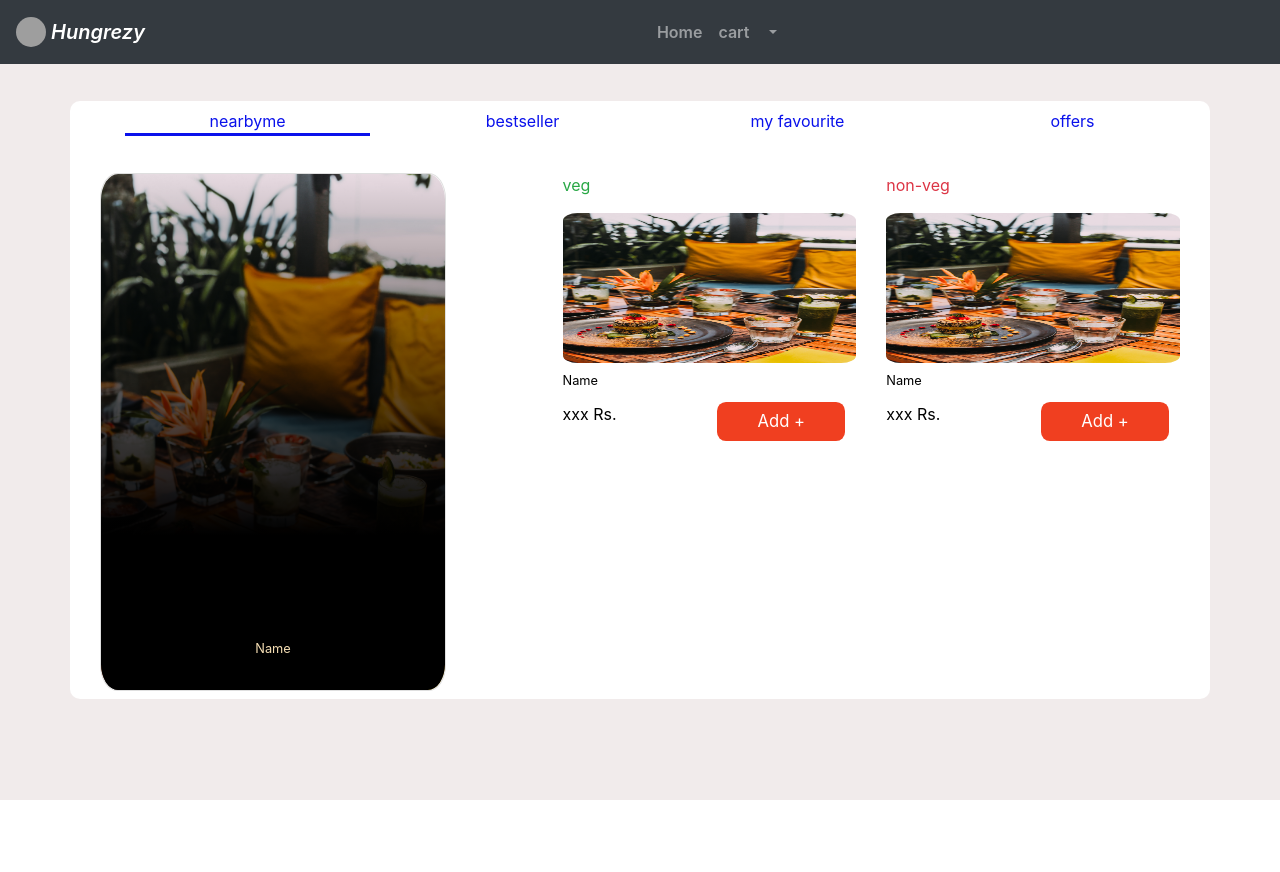
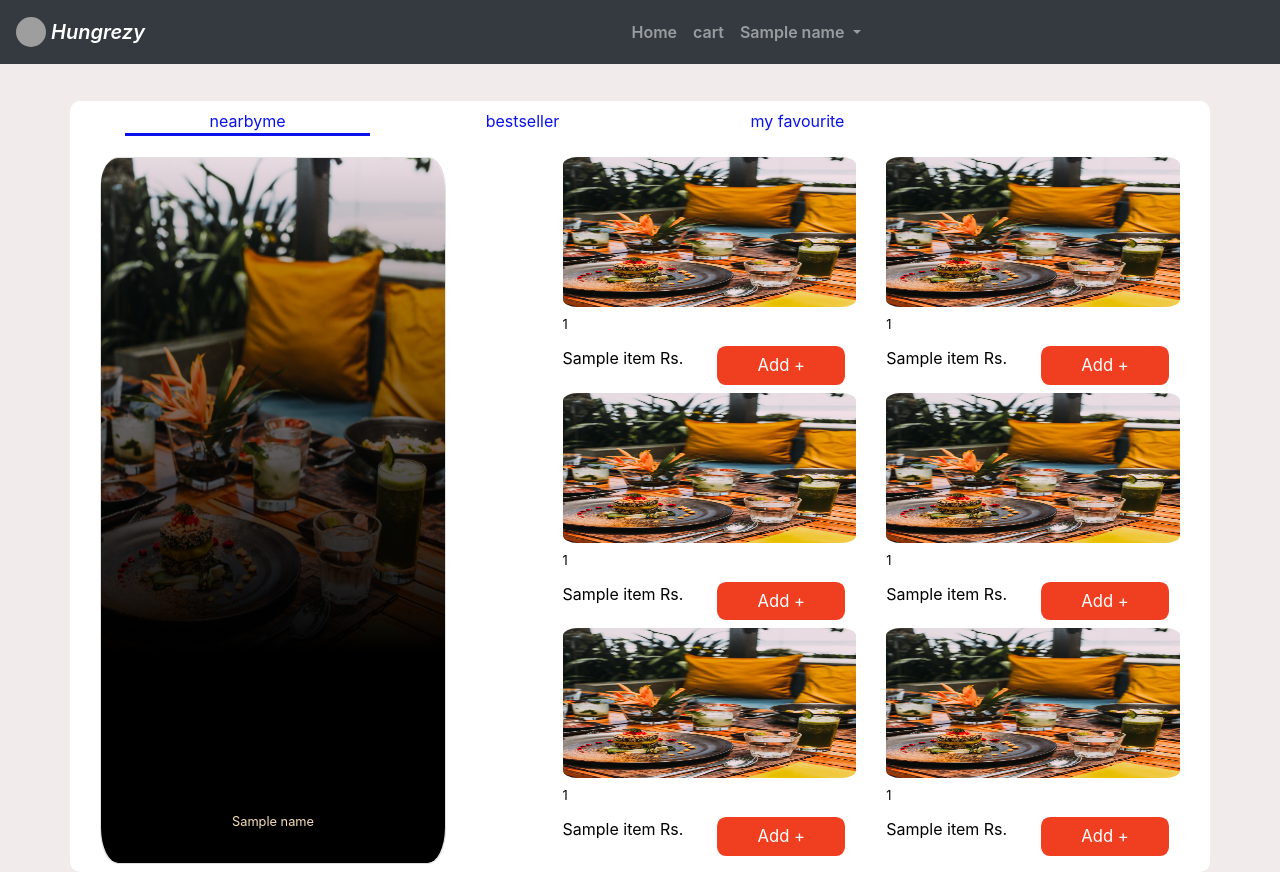
Before and after one commit to sanir456/Hackathon-1, a Flask app: template templates/menu.html in a window 1280 px wide. Before the commit the page ends 800 px from the top, so only its background shows below. Run offline with Flask 2, Linux system fonts and the light colour scheme; the template is opened without the code that fills it: most values are stand-ins (such as "Sample title", 1, 10 or a date in 2020); some libraries are stand-ins or nearby versions; grey boxes are pictures that could not be loaded.

Commit message:
final update

```diff
--- a/app.py
+++ b/app.py
@@ -1,6 +1,8 @@
-from flask import Flask,flash,render_template,url_for,request,session,g,redirect
+from flask import Flask,flash,render_template,url_for,request,session,g,redirect,session
 from flaskext.mysql import MySQL
 import os
+import random
+from util import nearby
 
 app = Flask(__name__)
 app.secret_key=os.urandom(24)
@@ -24,21 +26,14 @@ def index():
 #def loginfun():
 #    return render_template('/home/gopal/Desktop/hack_flip/ML001_MOVIE_RECOMMENDATION_ENGINE/templates/login.html')
 
-@app.route('/successauth')
-def successauth():
-    return "Login Successful!"
 
-@app.route('/failedauth')
-def failedauth():
-    return "Either Email-id or password is incorrect!"
+@app.route('/home', methods = ['POST','GET'])
+def home():
+    if 'user' in session:
+        restName,total,rating = nearby()
+        return render_template('home.html',name = session['name'],restName = restName,total=total,row = int(total/5)+1,rating = rating, dic = ["static/image/r1.jpg","static/image/r2.jpg","static/image/r3.jpg","static/image/r4.jpg","static/image/r5.jpg",])
 
-def fetchresname():
-    cursor.execute('show tables')
-    results = cursor.fetchall()
-    return results
 
-@app.route('/loginuser', methods = ['POST'])
-def loginuser():
     email_id = request.form['userEmailAdd']
     password = request.form['password']
 
@@ -47,9 +42,40 @@ def loginuser():
 
     for row in results:
         if email_id==row[1] and password==row[2]:
-            return render_template('home.html',name = row[0],restName = fetchresname(), dic = ["static/image/r1.jpg","static/image/r2.jpg","static/image/r3.jpg","static/image/r4.jpg","static/image/r5.jpg",])
+            restName,total,rating = nearby()
+            session['user'] = email_id
+            session['name'] = row[0]
+            print(row[0])
+            return render_template('home.html',name = row[0],restName = restName,total=total,row = int(total/5)+1,rating = rating, dic = ["static/image/r1.jpg","static/image/r2.jpg","static/image/r3.jpg","static/image/r4.jpg","static/image/r5.jpg",])
 
     return  render_template('login.html',perror = "Either Email-id or password is incorrect!")
+
+@app.route('/bestseller')
+def bestseller():
+    restName,total,rating = nearby()
+    name = session['name']
+    index = random.sample(range(total),5)
+    rn = []
+    rat = []
+    for r in index:
+        rn.append(restName[r])
+        rat.append(rating[r])
+    return render_template('home.html',name = name,restName = rn,total=5,row = 1,rating = rat, dic = ["static/image/r1.jpg","static/image/r2.jpg","static/image/r3.jpg","static/image/r4.jpg","static/image/r5.jpg",])
+
+
+
+@app.route('/myfav')
+def myfav():
+    restName,total,rating = nearby()
+    name = session['name']
+    index = random.sample(range(total),5)
+    rn = []
+    rat = []
+    for r in index:
+        rn.append(restName[r])
+        rat.append(rating[r])
+    return render_template('home.html',name = name,restName = rn,total=5,row = 1,rating = rat, dic = ["static/image/r1.jpg","static/image/r2.jpg","static/image/r3.jpg","static/image/r4.jpg","static/image/r5.jpg",])
+
 
 @app.route('/restaurant')
 def restaurant():
@@ -67,9 +93,6 @@ def login():
 
 
 
-@app.route('/success<fname><lname>')
-def success(fname, lname):
-    return 'Welcome '+fname + ' ' + lname
 
 @app.route('/registeruser', methods = ['POST'])
 def registeruser():
@@ -84,7 +107,11 @@ def registeruser():
     cursor.execute(query,value)
 
     conn.commit()
-    return redirect(url_for('success',fname = first_name, lname = last_name))
+    restName,total,rating = nearby()
+    session['user'] = email_id
+    session['name'] = first_name
+
+    return render_template('home.html',name = first_name,restName = restName,total=total,row = int(total/5)+1,rating = rating, dic = ["static/image/r1.jpg","static/image/r2.jpg","static/image/r3.jpg","static/image/r4.jpg","static/image/r5.jpg",])
 
 
 @app.route('/register')
@@ -95,15 +122,27 @@ def register():
 @app.route('/menu',methods=['POST'])
 def menu():
     name = request.form['restName']
-    cursor.execute("Select * from " + name)
+    cursor.execute("Select * from food_item")
     results = cursor.fetchall()
-    for row in results:
-        print(row)
-    #return render_template('menu.html')
+    index = random.sample(range(23),6)
+    item = []
+    for r in index:
+        item.append([results[r][1],results[r][2]])
+
+    return render_template('menu.html',name=session['name'],item = item)
 
 @app.route('/cart')
 def cart():
     return render_template('cart.html')
 
+@app.route('/logout')
+def logout():
+    if 'user' in session:
+        session.clear()
+    return render_template('index.html')
+
+
+
+
 # if __name__ == '__main__':
 app.run(debug=True)
--- a/static/script/scripts.js
+++ b/static/script/scripts.js
@@ -122,3 +122,59 @@ $(document).ready(function(){
       }
   });
 });
+
+
+function addCart(name,price) {
+    if(sessionStorage.getItem("item_count") === null)
+    {
+      sessionStorage.setItem("item_count", 1);
+      sessionStorage.setItem("item1",name);
+      sessionStorage.setItem("item1_price",price);
+    }
+    else
+    {
+      var item = parseInt(sessionStorage.getItem("item_count"));
+      sessionStorage.setItem("item_count",item+1);
+      var item_name = "item"+ item.toString();
+      sessionStorage.setItem(item_name,name);
+      var iten_price = "item"+ item.toString()+"_price";
+      sessionStorage.setItem(iten_price,price);
+    }
+}
+
+function viewCart(){
+  console.log("in view cart");
+  var div = document.getElementById("view");
+  var text = "<div class=\"row pt-2\"> <div class=\"col-8 text-center\">Food Item</div> <div class=\"col-3 text-center\">Price</div></div>";
+  var item =parseInt(sessionStorage.getItem("item_count"));
+  var total=0;
+  for (let i = 1; i <= item; i++) {
+    text = text + "<hr>";
+    text = text + "<div class=\"row pt-2 pb-2\">";
+    text = text + "    <div class=\"col-4\">";
+    text = text + "        <img class=\"card-img\" style=\"height: 75px; width: 50%;border-radius: 5%; \" src=\"static/image/r1.jpg\" onerror=\"this.src='../static/img/alt.png';\" >";
+    text = text + "    </div>";
+    text = text + "    <div class=\"col-4\">";
+    var item_name = "item"+ i.toString();
+    text = text + "        <span><p class=\"card-title \" style=\"text-align: left;font-size: 1vw;\">" + sessionStorage.getItem(item_name) + "</p>  </span>";
+    text = text + "    </div>";
+    text = text + "   <div class=\"col-3\">";
+    var iten_price = "item"+ i.toString()+"_price";
+    total = total + parentInt(sessionStorage.getItem(iten_price));
+    text = text + "        <p style=\"text-align: center;width: 50%; margin: 0;\">"+ sessionStorage.getItem(iten_price) +"Rs.</p>";
+    text = text + "    </div>"
+    text = text + "</div>"
+  }
+  text = text + "<hr>";
+  text = text + "      <div class=\"row pt-2 pb-2\">";
+  text = text + "<div class=\"col-4\">";
+  text = text + "          </div>";
+  text = text + "<div class=\"col-4\">";
+  text = text + "            </div>";
+  text = text + "<div class=\"col-3\">";
+  text = text + "                <p style=\"text-align: center;width: 50%; margin: 0;\">Total :"+ total.toString() + "Rs.</p>";
+  text = text + "</div>";
+  text = text + "</div>";
+
+  div.innerHTML = text;
+}
--- a/templates/login.html
+++ b/templates/login.html
@@ -27,7 +27,7 @@
               SIGN IN
             </b>
           </h1>
-          <form class="form-signin " method="post" action="{{url_for('loginuser')}}">
+          <form class="form-signin " method="post" action="{{url_for('home')}}">
             <div class="my-5">
               <input  type="email" id="inputUserEamilAdd" placeholder="Entet Email Address" class="form-control " style="border-radius: 0.5vw;background-color: #222;height: 3.5vw;width: 22.5vw;font-size: 1.5vw;" name="userEmailAdd" required >
             </div>
--- a/templates/menu.html
+++ b/templates/menu.html
@@ -6,18 +6,17 @@
 
    <ul class="navbar-nav ml-auto mr-3">
         <li class="nav-item">
-            <a class="nav-link" href="{{url_for('login')}}">Home</a>
+            <a class="nav-link" href="{{url_for('home')}}">Home</a>
         </li>
 
         <li class="nav-item">
             <a class="nav-link" href="{{url_for('cart')}}">cart</a>
         </li>
         <li class="nav-item dropdown">
-            <a class="nav-link dropdown-toggle" routerLink="#" id="navbardrop" data-toggle="dropdown">
+            <a class="nav-link dropdown-toggle" routerLink="#" id="navbardrop" data-toggle="dropdown">{{name}}
             </a>
             <div class="dropdown-menu mt-3"  >
-                <a class="dropdown-item" href="{{url_for('login')}}" >My Profile</a>
-                <a class="dropdown-item" href="{{url_for('login')}}" >Log Out</a>
+                <a class="dropdown-item" href="{{url_for('logout')}}" >Log Out</a>
             </div>
 
         </li>
@@ -61,10 +60,9 @@
     <div class="page text-center">
         <div class="nav-menu" id="navMenu">
             <ul class="nav-list row">
-                <li class="nav-item col-3"><p class="nav-link active" id="h" onclick="linkAction('h')">nearbyme</p></li>
-                <li class="nav-item col-3"><p class="nav-link" id="a" onclick="linkAction('a')">bestseller</p></li>
-                <li class="nav-item col-3"><p class="nav-link " id="p" onclick="linkAction('p')">my favourite</p></li>
-                <li class="nav-item col-3"><p class="nav-link" id="c" onclick="linkAction('c')">offers</p></li>
+                <li class="nav-item col-3"><a href="{{url_for('home')}}" class="nav-link active" id="h" onclick="linkAction('h')">nearbyme</a></li>
+                <li class="nav-item col-3"><a href="{{url_for('bestseller')}}" class="nav-link" id="a" onclick="linkAction('a')">bestseller</a></li>
+                <li class="nav-item col-3"><a href="{{url_for('myfav')}}" class="nav-link " id="p" onclick="linkAction('p')">my favourite</a></li>
             </ul>
         </div>
 
@@ -77,21 +75,21 @@
                             <img class="card-img"  src="static/image/r1.jpg" style="border-radius: 5%;" onerror="this.src='../static/img/alt.png';" >
                             <div class="card-img-overlay text-center  d-flex flex-column justify-content-end" style="border-radius: 5%;background: linear-gradient(to top,#000 30% ,transparent); color: wheat;" >
 
-                                <p class="card-title" style="font-size: 1vw;">Name</p>
+                                <p class="card-title" style="font-size: 1vw;">{{name}}</p>
                             </div>
                         </div>
                     </div>
                     <div class="col-7">
 
-                        <div class="row">
+                        {% for i in range(3)%}
+                        <div class="row pb-2">
                             <div class="col-6 p-lg-auto"  >
-                                <p class="text-success" style="text-align: left;"> veg</p>
                                 <img class="card-img" style="height: 150px; width: 100%;border-radius: 5%; " src="static/image/r1.jpg" onerror="this.src='../static/img/alt.png';" >
                                 <div style="display: inline-block;text-align: center;" class=" text-center mt-2 d-flex flex-column justify-content-end"  >
-                                    <span><p class="card-title" style="text-align: left;font-size: 1vw;">Name</p>   </span>
+                                    <span><p class="card-title" style="text-align: left;font-size: 1vw;">{{item[2*i][0]}}</p>   </span>
                                     <span style="display: inline-flex;">
-                                        <p style="text-align: left;width: 50%; margin: 0;">xxx Rs.</p>
-                                        <button class="btn btn-md text-center ml-2 my-auto" style="border-radius: 0.7vw; background-color: #f03f20;float: right; color: white;width: 10vw;height: 3vw; font-size: 1.3vmax;">Add + </button>
+                                        <p style="text-align: left;width: 50%; margin: 0;">{{item[2*i][1]}} Rs.</p>
+                                        <button class="btn btn-md text-center ml-2 my-auto" style="border-radius: 0.7vw; background-color: #f03f20;float: right; color: white;width: 10vw;height: 3vw; font-size: 1.3vmax;" onclick="addCart('+{{item[2*i][0]}} + ',{{item[2*i][1]}})"> Add + </button>
                                     </span>
 
                                 </div>
@@ -99,13 +97,12 @@
                             </div>
 
                             <div class="col-6 p-lg-auto"  >
-                                <p class="text-danger" style="text-align: left;"> non-veg</p>
                                 <img class="card-img" style="height: 150px; width: 100%;border-radius: 5%; " src="static/image/r1.jpg" onerror="this.src='../static/img/alt.png';" >
                                 <div style="display: inline-block;text-align: center;" class=" text-center mt-2 d-flex flex-column justify-content-end"  >
-                                    <span><p class="card-title" style="text-align: left;font-size: 1vw;">Name</p>   </span>
+                                    <span><p class="card-title" style="text-align: left;font-size: 1vw;">{{item[2*i+1][0]}}</p>   </span>
                                     <span style="display: inline-flex;">
-                                        <p style="text-align: left;width: 50%; margin: 0;">xxx Rs.</p>
-                                        <button class="btn btn-md text-center ml-2 my-auto" style="border-radius: 0.7vw; background-color: #f03f20;float: right; color: white;width: 10vw;height: 3vw; font-size: 1.3vmax;">Add + </button>
+                                        <p style="text-align: left;width: 50%; margin: 0;">{{item[2*i+1][1]}} Rs.</p>
+                                        <button class="btn btn-md text-center ml-2 my-auto" style="border-radius: 0.7vw; background-color: #f03f20;float: right; color: white;width: 10vw;height: 3vw; font-size: 1.3vmax;" onclick="addCart('+{{item[2*i][0]}} + ',{{item[2*i][1]}})">Add + </button>
                                     </span>
 
                                 </div>
@@ -113,6 +110,7 @@
                             </div>
 
                         </div>
+                        {% endfor %}
                     </div>
 
                 </div>
```
Also changed, not shown: templates/cart.html (+10 -36 lines), templates/home.html (+15 -11 lines), util.py (added, +38 -0 lines).
